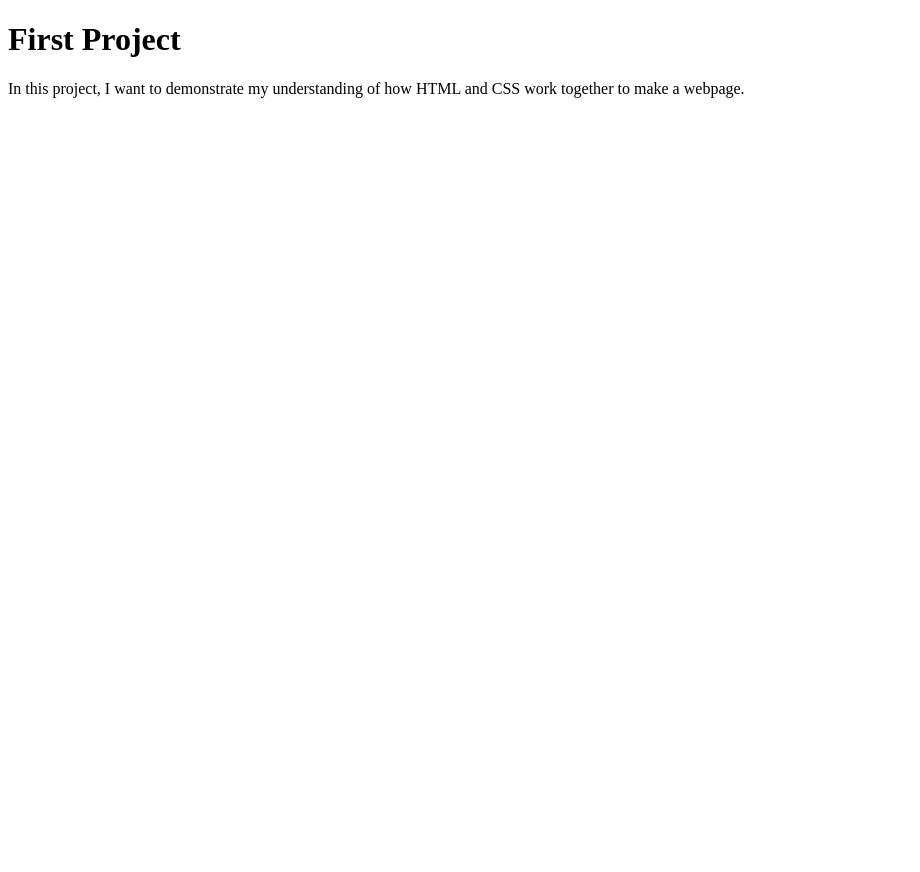
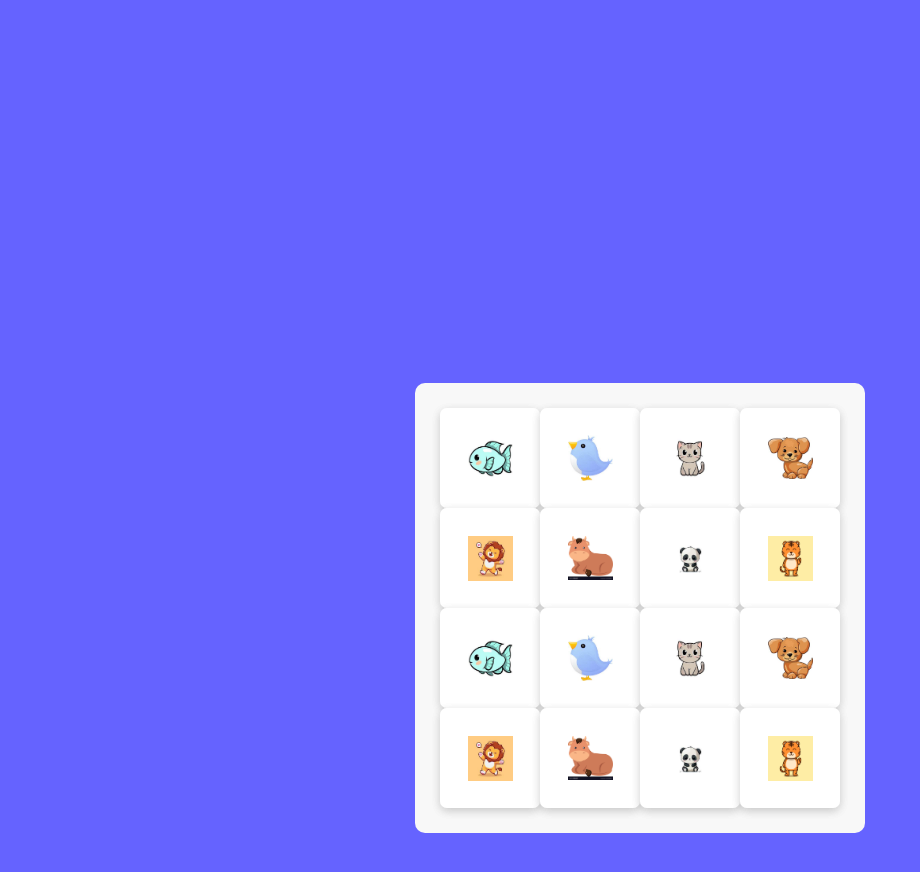
Before and after one commit to Johanstraus/Memory_Game, a plain HTML site: page index.html in a window 1280 px wide. Shown: the whole page, without its empty margins (0-920 px from the left). Before the commit the page ends 800 px from the top, so only its background shows below. Drawn offline with Linux system fonts and the light colour scheme.

Commit message:
setting up functional page using HTML and CSS

```diff
--- a/index.css
+++ b/index.css
@@ -0,0 +1,52 @@
+body{
+    display: flex;
+    align-items: center;
+    justify-content: center;
+    min-height: 150vh;
+    background: #6563ff;
+}
+.wrapper{
+    height: 400px;
+    width: 400px;
+    padding: 25px;
+    background: #f8f8f8;
+    border-radius: 10px;
+}
+.cards, .card, .view{
+    display: flex;
+    align-items: center;
+    justify-content: center;
+}
+.cards{
+    margin: 0px;
+    padding: 0px;
+    height: 100%;
+    width: 100%;
+    flex-wrap: wrap;
+    justify-content: space-between;
+}
+.cards .card{
+    cursor: pointer;
+    position: relative;
+    perspective: 800px;
+    height: calc(50% - 100px);
+    width: calc(50% - 100px);
+}
+.cards .card .view{
+    width: 100%;
+    height: 100%;
+    position: absolute;
+    background: #fff;
+    border-radius: 7px;
+    box-shadow: 0 3px 10px rgba(0,0,0,0.1);
+}
+.cards .front-view span{
+    color: #6563ff;
+    font-size: 40px;
+}
+.card .back-view{
+    transform: rotateY(-180degree);
+}
+.card .back-view img{
+    max-width: 45px;
+}
--- a/index.html
+++ b/index.html
@@ -1,15 +1,145 @@
 <!DOCTYPE html>
-
-<hmtl>
+<html lang="en" dir="ltr">
 <head>
-<title>Minh Nguyen First Mini Project</title>
+    <meta charset="UTF-8">
+    <meta http-equiv="X-UA-Compatible" content="IE=edge">
+    <meta name="viewport" content="width=device-width, initial-scale=1.0">
+    <title>Memory Game by Minh Nguyen</title>
+    <link rel="stylesheet" href="index.css">
+    <script src="https://kit.fontawesome.com/16373de399.js" crossorigin="anonymous"></script>
 </head>
-<Body>
-
-<h1>First Project</h1>
-<p>In this project, I want to demonstrate my understanding of how HTML and CSS work together to make a webpage.</p>
-
-</Body>
-
-
-</hmtl>
+<body>
+    <div class="wrapper">
+        <ul class="cards">
+            <li class="card">
+                <div class="view front-view">
+                    <span class="fa-solid fa-question"></spam>
+                </div>
+                <div class="view back-view">
+                    <img src="Assets/Fish.jpeg" alt="card-img">
+                </div>
+            </li>
+            <li class="card">
+                <div class="view front-view">
+                    <span class="fa-solid fa-question"></spam>
+                </div>
+                <div class="view back-view">
+                    <img src="Assets/Bird.jpeg" alt="card-img">
+                </div>
+            </li>
+            <li class="card">
+                <div class="view front-view">
+                    <span class="fa-solid fa-question"></spam>
+                </div>
+                <div class="view back-view">
+                    <img src="Assets/Cat.jpeg" alt="card-img">
+                </div>
+            </li>
+            <li class="card">
+                <div class="view front-view">
+                    <span class="fa-solid fa-question"></spam>
+                </div>
+                <div class="view back-view">
+                    <img src="Assets/Dog.jpeg" alt="card-img">
+                </div>
+            </li>
+            <li class="card">
+                <div class="view front-view">
+                    <span class="fa-solid fa-question"></spam>
+                </div>
+                <div class="view back-view">
+                    <img src="Assets/Lion.jpeg" alt="card-img">
+                </div>
+            </li>
+            <li class="card">
+                <div class="view front-view">
+                    <span class="fa-solid fa-question"></spam>
+                </div>
+                <div class="view back-view">
+                    <img src="Assets/Ox.png" alt="card-img">
+                </div>
+            </li>
+            <li class="card">
+                <div class="view front-view">
+                    <span class="fa-solid fa-question"></spam>
+                </div>
+                <div class="view back-view">
+                    <img src="Assets/panda.jpeg" alt="card-img">
+                </div>
+            </li>
+            <li class="card">
+                <div class="view front-view">
+                    <span class="fa-solid fa-question"></spam>
+                </div>
+                <div class="view back-view">
+                    <img src="Assets/Tiger.png" alt="card-img">
+                </div>
+            </li>
+            <li class="card">
+                <div class="view front-view">
+                    <span class="fa-solid fa-question"></spam>
+                </div>
+                <div class="view back-view">
+                    <img src="Assets/Fish.jpeg" alt="card-img">
+                </div>
+            </li>
+            <li class="card">
+                <div class="view front-view">
+                    <span class="fa-solid fa-question"></spam>
+                </div>
+                <div class="view back-view">
+                    <img src="Assets/Bird.jpeg" alt="card-img">
+                </div>
+            </li>
+            <li class="card">
+                <div class="view front-view">
+                    <span class="fa-solid fa-question"></spam>
+                </div>
+                <div class="view back-view">
+                    <img src="Assets/Cat.jpeg" alt="card-img">
+                </div>
+            </li>
+            <li class="card">
+                <div class="view front-view">
+                    <span class="fa-solid fa-question"></spam>
+                </div>
+                <div class="view back-view">
+                    <img src="Assets/Dog.jpeg" alt="card-img">
+                </div>
+            </li>
+            <li class="card">
+                <div class="view front-view">
+                    <span class="fa-solid fa-question"></spam>
+                </div>
+                <div class="view back-view">
+                    <img src="Assets/Lion.jpeg" alt="card-img">
+                </div>
+            </li>
+            <li class="card">
+                <div class="view front-view">
+                    <span class="fa-solid fa-question"></spam>
+                </div>
+                <div class="view back-view">
+                    <img src="Assets/Ox.png" alt="card-img">
+                </div>
+            </li>
+            <li class="card">
+                <div class="view front-view">
+                    <span class="fa-solid fa-question"></spam>
+                </div>
+                <div class="view back-view">
+                    <img src="Assets/panda.jpeg" alt="card-img">
+                </div>
+            </li>
+            <li class="card">
+                <div class="view front-view">
+                    <span class="fa-solid fa-question"></spam>
+                </div>
+                <div class="view back-view">
+                    <img src="Assets/Tiger.png" alt="card-img">
+                </div>
+            </li>
+        </ul>
+    </div>
+</body>
+</html>
```
Also changed, not shown: Assets/Bird.jpeg (added), Assets/Cat.jpeg (added), Assets/Dog.jpeg (added), Assets/Fish.jpeg (added), Assets/Lion.jpeg (added), Assets/Ox.png (added), Assets/Tiger.png (added), Assets/panda.jpeg (added), 2 other files.
